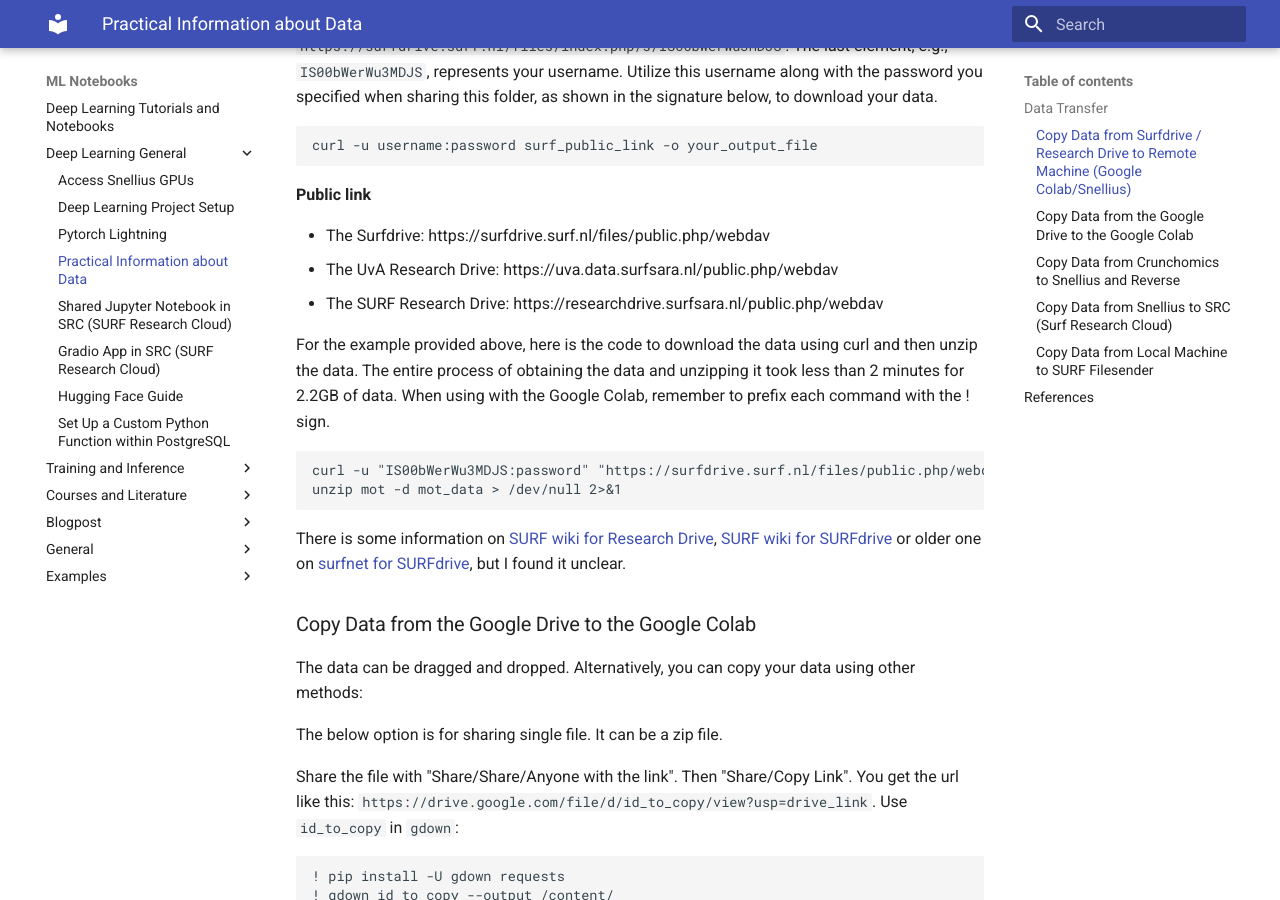
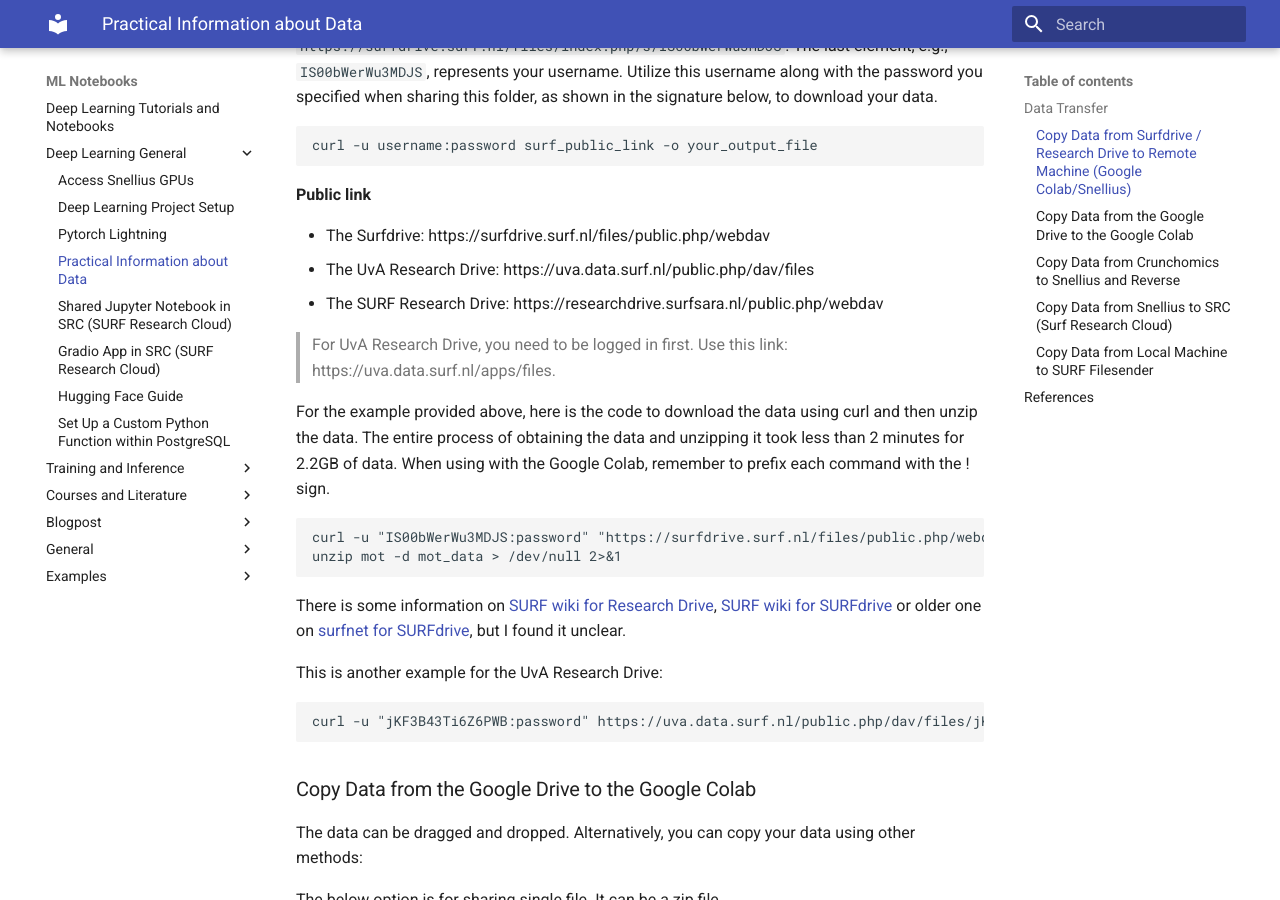
Before and after one commit to fkariminejadasl/ml-notebooks, an MkDocs documentation site: the page built from docs/practical_info_data.md, in a window 1280 px wide and 900 px high, scrolled down 376 px. Built offline with MkDocs 1.6.1 and Material for MkDocs 9.7.7, drawn with Linux system fonts in a browser that asks for light colours.

Commit message:
update the UvA research drive link. It changed

````diff
--- a/docs/practical_info_data.md
+++ b/docs/practical_info_data.md
@@ -13,8 +13,10 @@
 **Public link**
 
 - The Surfdrive: https://surfdrive.surf.nl/files/public.php/webdav
-- The UvA Research Drive: https://uva.data.surfsara.nl/public.php/webdav
+- The UvA Research Drive: https://uva.data.surf.nl/public.php/dav/files
 - The SURF Research Drive: https://researchdrive.surfsara.nl/public.php/webdav
+
+> For UvA Research Drive, you need to be logged in first. Use this link: https://uva.data.surf.nl/apps/files.
 
 For the example provided above, here is the code to download the data using curl and then unzip the data. The entire process of obtaining the data and unzipping it took less than 2 minutes for 2.2GB of data. When using with the Google Colab, remember to prefix each command with the ! sign.
 
@@ -24,6 +26,12 @@
 ```
 
 There is some information on [SURF wiki for Research Drive](https://servicedesk.surf.nl/wiki/display/WIKI/Uploading+files+to+a+Public+link), [SURF wiki for SURFdrive](https://servicedesk.surf.nl/wiki/display/WIKI/Activating+WebDAV) or older one on [surfnet for SURFdrive](https://wiki.surfnet.nl/display/SURFdrive/Accessing+files+via+WebDAV), but I found it unclear.
+
+This is another example for the UvA Research Drive:
+
+```bash
+curl -u "jKF3B43Ti6Z6PWB:password" https://uva.data.surf.nl/public.php/dav/files/jKF3B43Ti6Z6PWB/?accept=zip -o file.zip
+```
 
 ### Copy Data from the Google Drive to the Google Colab
 
````
